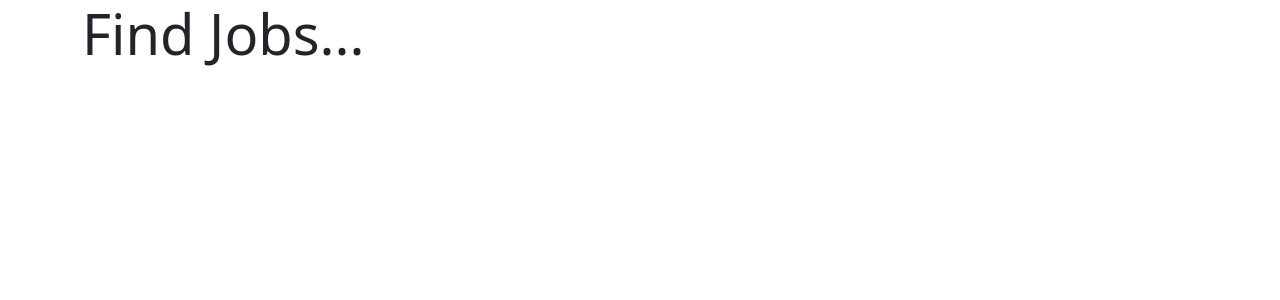
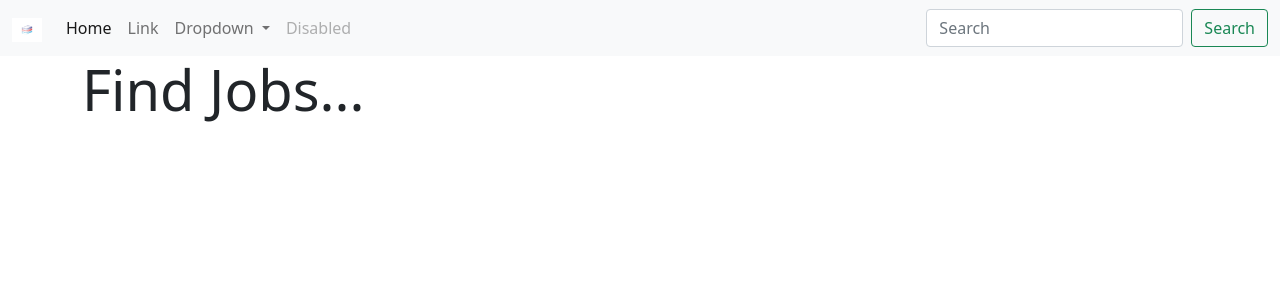
Before and after one commit to dominik-lenda/fastapi-the-hard-way, a FastAPI app: page / in a window 1280 px wide. Shown: the top 300 px of the page. Run offline with FastAPI, Linux system fonts and the light colour scheme.

Commit message:
add static files, logo

```diff
--- a/backend/main.py
+++ b/backend/main.py
@@ -1,13 +1,18 @@
 from fastapi import FastAPI
+from fastapi.staticfiles import StaticFiles
 from core.config import settings
 from apis.general_pages.route_homepage import general_pages_router
 
 def include_router(app):
     app.include_router(general_pages_router)
 
+def configure_static(app):
+    app.mount("/static", StaticFiles(directory="static"), name = "static")
+
 def start_application():
     app = FastAPI(title=settings.PROJECT_NAME, version=settings.PROJECT_VERSION)
     include_router(app)
+    configure_static(app)
     return app
 
 app = start_application()
--- a/backend/requirements.txt
+++ b/backend/requirements.txt
@@ -1,3 +1,4 @@
 fastapi
 uvicorn
 jinja2
+aiofiles
--- a/backend/templates/components/navbar.html
+++ b/backend/templates/components/navbar.html
@@ -0,0 +1,38 @@
+<nav class="navbar navbar-expand-lg navbar-light bg-light">
+  <div class="container-fluid">
+    <a class="navbar-brand" href="#">
+      <img src="{{ url_for('static', path='images/logo.jpg') }}" alt="" width="30" height="24">
+    </a>
+    <button class="navbar-toggler" type="button" data-bs-toggle="collapse" data-bs-target="#navbarSupportedContent" aria-controls="navbarSupportedContent" aria-expanded="false" aria-label="Toggle navigation">
+      <span class="navbar-toggler-icon"></span>
+    </button>
+    <div class="collapse navbar-collapse" id="navbarSupportedContent">
+      <ul class="navbar-nav me-auto mb-2 mb-lg-0">
+        <li class="nav-item">
+          <a class="nav-link active" aria-current="page" href="#">Home</a>
+        </li>
+        <li class="nav-item">
+          <a class="nav-link" href="#">Link</a>
+        </li>
+        <li class="nav-item dropdown">
+          <a class="nav-link dropdown-toggle" href="#" id="navbarDropdown" role="button" data-bs-toggle="dropdown" aria-expanded="false">
+            Dropdown
+          </a>
+          <ul class="dropdown-menu" aria-labelledby="navbarDropdown">
+            <li><a class="dropdown-item" href="#">Action</a></li>
+            <li><a class="dropdown-item" href="#">Another action</a></li>
+            <li><hr class="dropdown-divider"></li>
+            <li><a class="dropdown-item" href="#">Something else here</a></li>
+          </ul>
+        </li>
+        <li class="nav-item">
+          <a class="nav-link disabled" href="#" tabindex="-1" aria-disabled="true">Disabled</a>
+        </li>
+      </ul>
+      <form class="d-flex">
+        <input class="form-control me-2" type="search" placeholder="Search" aria-label="Search">
+        <button class="btn btn-outline-success" type="submit">Search</button>
+      </form>
+    </div>
+  </div>
+</nav>
--- a/backend/templates/shared/base.html
+++ b/backend/templates/shared/base.html
@@ -11,6 +11,7 @@
 </head>
 
 <body>
+    {% include "components/navbar.html" %}
     {% block content %}
     {% endblock %}
 
```
Also changed, not shown: backend/static/images/logo.jpg (added), 3 other files.
